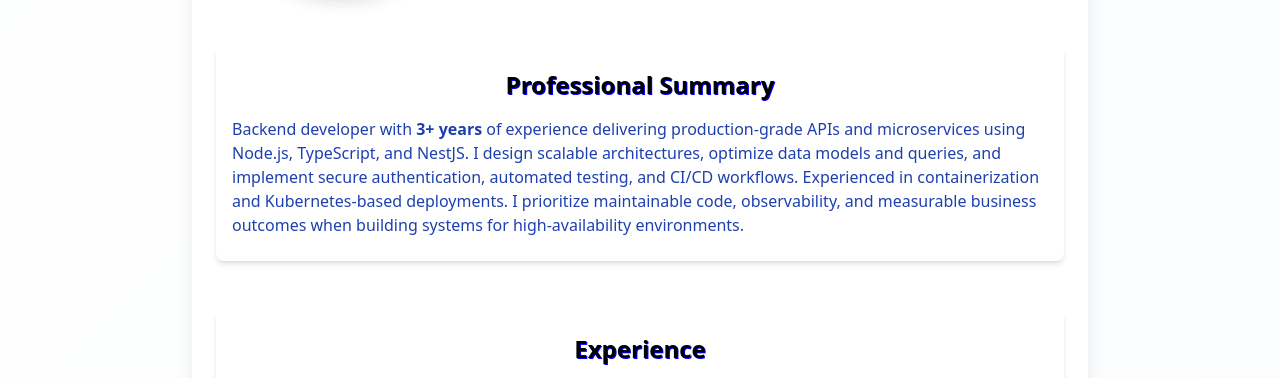
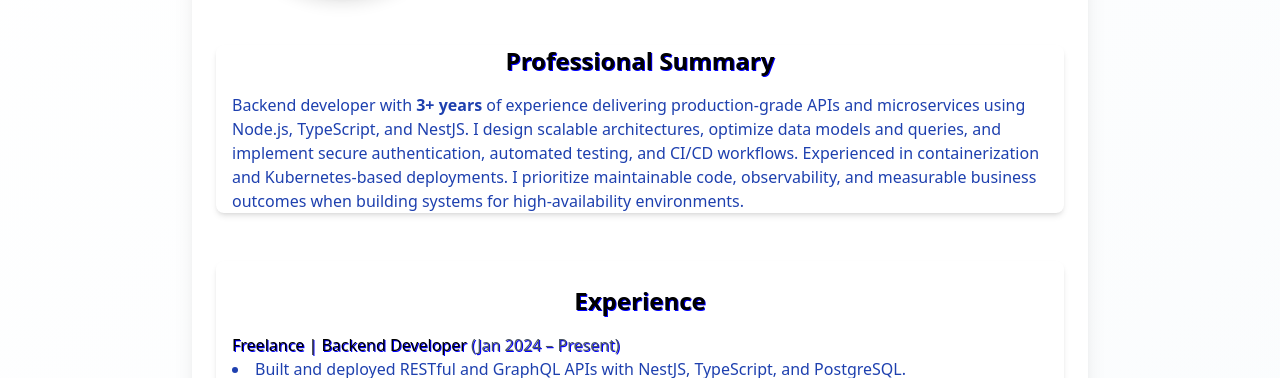
Before and after one commit to jordanpet/my_portfolio, a website: page index.html in a window 1280 px wide. Shown: the part 371-749 px from the top of the page. Drawn offline with nearby package versions, Linux system fonts and the light colour scheme.

Commit message:
ui refactor

```diff
--- a/index.html
+++ b/index.html
@@ -110,10 +110,13 @@
     </section>
 
     <!-- Professional Summary -->
-    <section id="summary" class="scroll-mt-24 mb-12 px-4 bg-white shadow-md rounded-lg p-6">
+    <section id="summary" class="scroll-mt-24 mb-12 px-4 bg-white shadow-md rounded-lg">
       <h3 class="text-xl sm:text-2xl font-semibold mb-4 text-center dual-color">Professional Summary</h3>
       <p class="text-blue-800 text-sm sm:text-base leading-relaxed">
-        Backend developer with <strong>3+ years</strong> of experience delivering production-grade APIs and microservices using Node.js, TypeScript, and NestJS. I design scalable architectures, optimize data models and queries, and implement secure authentication, automated testing, and CI/CD workflows. Experienced in containerization and Kubernetes-based deployments. I prioritize maintainable code, observability, and measurable business outcomes when building systems for high-availability environments.
+        Backend developer with <strong>3+ years</strong> of experience delivering production-grade APIs and microservices using Node.js, TypeScript, and
+        NestJS. I design scalable architectures, optimize data models and queries, and implement secure authentication, automated testing, and CI/CD workflows.
+        Experienced in containerization and Kubernetes-based deployments. I prioritize maintainable code, observability, and measurable business outcomes
+        when building systems for high-availability environments.
       </p>
     </section>
 
```
Also changed, not shown: 1 other file.
